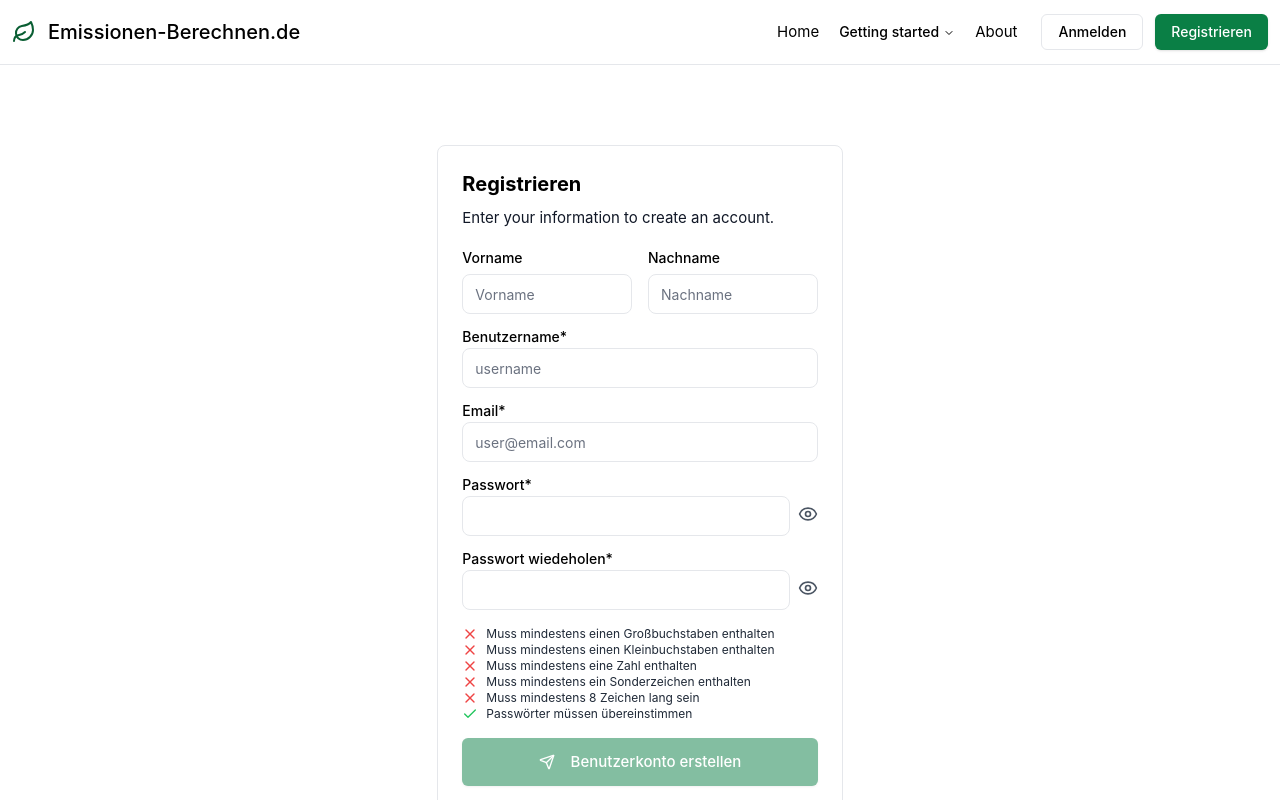
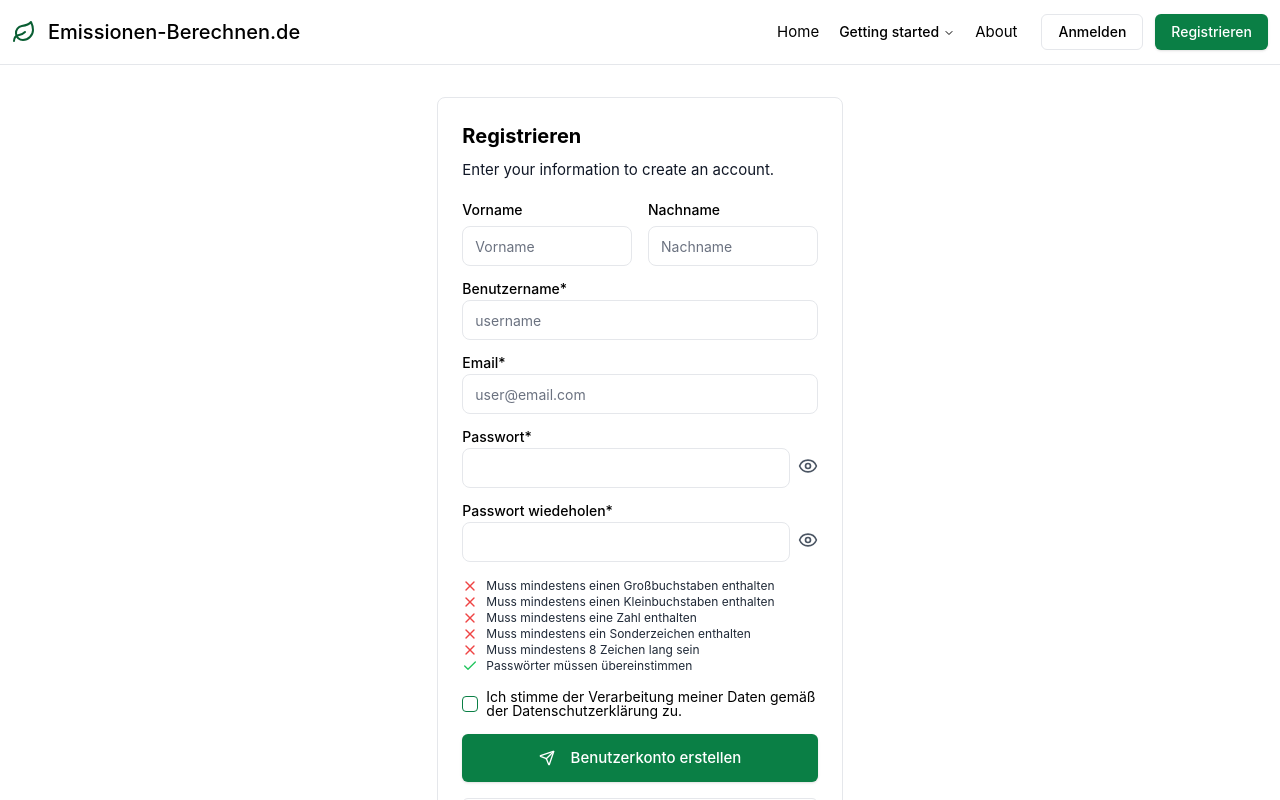
Before and after one commit to matteoklee/emissionen-berechnen-frontend, a Vue app: page /register in a window 1280 px wide. Shown: the top 800 px of the page. Built offline with nearby package versions, Linux system fonts and the light colour scheme.

Commit message:
sticky header instead of fixed header, reduced margin top

```diff
--- /dev/null
+++ b/src/components/ui/checkbox/Checkbox.vue
@@ -0,0 +1,52 @@
+<script setup>
+import { cn } from '@/lib/utils';
+import { Check } from 'lucide-vue-next';
+import {
+  CheckboxIndicator,
+  CheckboxRoot,
+  useForwardPropsEmits,
+} from 'radix-vue';
+import { computed } from 'vue';
+
+const props = defineProps({
+  defaultChecked: { type: Boolean, required: false },
+  checked: { type: [Boolean, String], required: false },
+  disabled: { type: Boolean, required: false },
+  required: { type: Boolean, required: false },
+  name: { type: String, required: false },
+  value: { type: String, required: false },
+  id: { type: String, required: false },
+  asChild: { type: Boolean, required: false },
+  as: { type: null, required: false },
+  class: { type: null, required: false },
+});
+const emits = defineEmits(['update:checked']);
+
+const delegatedProps = computed(() => {
+  const { class: _, ...delegated } = props;
+
+  return delegated;
+});
+
+const forwarded = useForwardPropsEmits(delegatedProps, emits);
+</script>
+
+<template>
+  <CheckboxRoot
+    v-bind="forwarded"
+    :class="
+      cn(
+        'peer h-4 w-4 shrink-0 rounded-sm border border-primary ring-offset-background focus-visible:outline-none focus-visible:ring-2 focus-visible:ring-ring focus-visible:ring-offset-2 disabled:cursor-not-allowed disabled:opacity-50 data-[state=checked]:bg-primary data-[state=checked]:text-primary-foreground',
+        props.class,
+      )
+    "
+  >
+    <CheckboxIndicator
+      class="flex h-full w-full items-center justify-center text-current"
+    >
+      <slot>
+        <Check class="h-4 w-4" />
+      </slot>
+    </CheckboxIndicator>
+  </CheckboxRoot>
+</template>
--- /dev/null
+++ b/src/components/ui/checkbox/index.js
@@ -0,0 +1 @@
+export { default as Checkbox } from './Checkbox.vue';
--- a/src/views/AboutView.vue
+++ b/src/views/AboutView.vue
@@ -1,5 +1,5 @@
 <template>
-  <div class="mt-16">
+  <div class="mt-4">
     <h1 class="text-center my-6">This is an about page</h1>
   </div>
 </template>
--- a/src/views/CalculatorView.vue
+++ b/src/views/CalculatorView.vue
@@ -1,5 +1,5 @@
 <template>
-  <div id="calculator" class="mt-16">
+  <div id="calculator" class="mt-4">
     <div class="mt-2">
       <div class="max-w-screen-xl mx-auto">
         <BackHome></BackHome>
--- a/src/views/DashboardView.vue
+++ b/src/views/DashboardView.vue
@@ -1,5 +1,5 @@
 <template>
-  <div class="mt-16">
+  <div class="mt-4">
     <h1 class="text-center my-6">This is the dashboard page</h1>
   </div>
 </template>
--- a/src/views/ProfileView.vue
+++ b/src/views/ProfileView.vue
@@ -1,5 +1,5 @@
 <template>
-  <div class="mt-16 mx-8">
+  <div class="mt-4 mx-8">
     <h1 class="text-center my-6 hidden">This is your profile page</h1>
 
     <div class="w-full mt-12">
--- a/src/views/SignUpView.vue
+++ b/src/views/SignUpView.vue
@@ -1,5 +1,5 @@
 <template>
-  <div class="mt-16 mx-8">
+  <div class="mt-4 mx-8">
     <div class="h-full my-4 w-full flex flex-row justify-center items-center divide-x">
       <div class="p-6 xl:w-1/3 md:w-2/3 w-full border rounded-lg">
         <h1 class="text-xl font-bold mb-2">Registrieren</h1>
@@ -119,12 +119,21 @@
               </li>
             </ul>
           </div>
+          <div class="flex items-center mb-4">
+            <Checkbox required v-model="terms" id="terms" class="mr-2" />
+            <Label
+                for="terms"
+                class="text-sm font-normal leading-none peer-disabled:cursor-not-allowed peer-disabled:opacity-70"
+            >
+              Ich stimme der Verarbeitung meiner Daten gemäß der Datenschutzerklärung zu.
+            </Label>
+          </div>
 
           <div class="flex flex-col mb-4">
             <TooltipProvider>
               <Tooltip>
                 <TooltipTrigger>
-                  <Button type="submit" variant="" :disabled="!isPasswordValid" class="text-md py-6 w-full">
+                  <Button type="submit" variant="" class="text-md py-6 w-full"> <!-- :disabled="!isPasswordValid" -->
                     <Send class="w-4 h-4 mr-2" />
                     Benutzerkonto erstellen</Button
                   >
@@ -163,9 +172,11 @@ import TooltipProvider from "@/components/ui/tooltip/TooltipProvider.vue";
 import Tooltip from "@/components/ui/tooltip/Tooltip.vue";
 import TooltipTrigger from "@/components/ui/tooltip/TooltipTrigger.vue";
 import TooltipContent from "@/components/ui/tooltip/TooltipContent.vue";
+import Checkbox from "@/components/ui/checkbox/Checkbox.vue";
 export default {
   name: 'SignUpView',
   components: {
+    Checkbox,
     TooltipContent,
     TooltipTrigger, Tooltip, TooltipProvider, Label, IconGoogle, Input, Button, Send, Eye, EyeOff, X, Check },
   data() {
@@ -178,6 +189,7 @@ export default {
       confirmPassword: "",
       showPassword: false,
       showConfirmPassword: false,
+      terms: false
     };
   },
   methods: {
```
